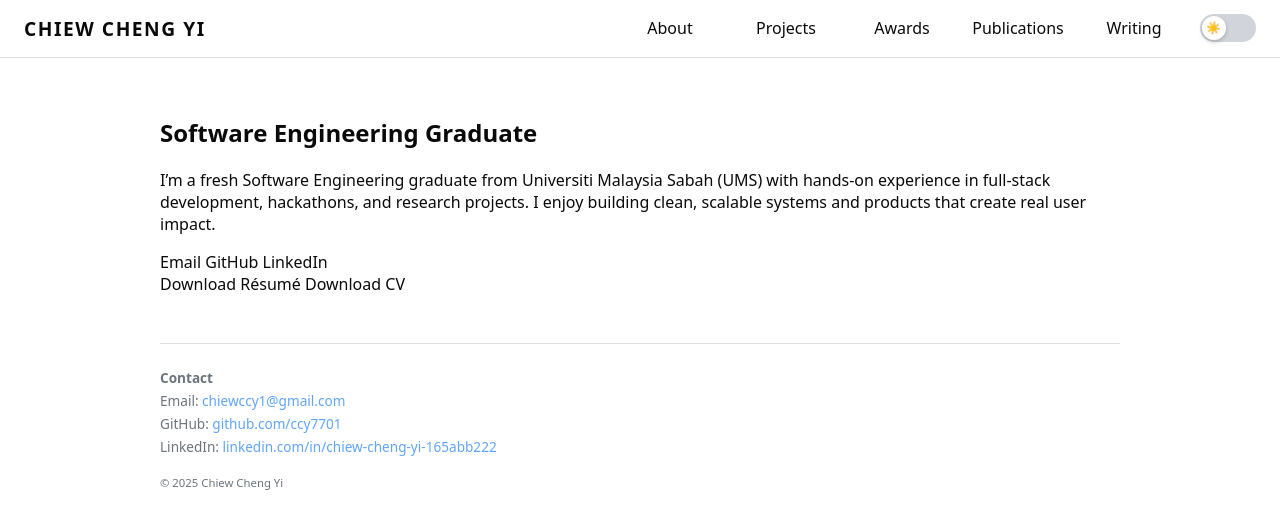
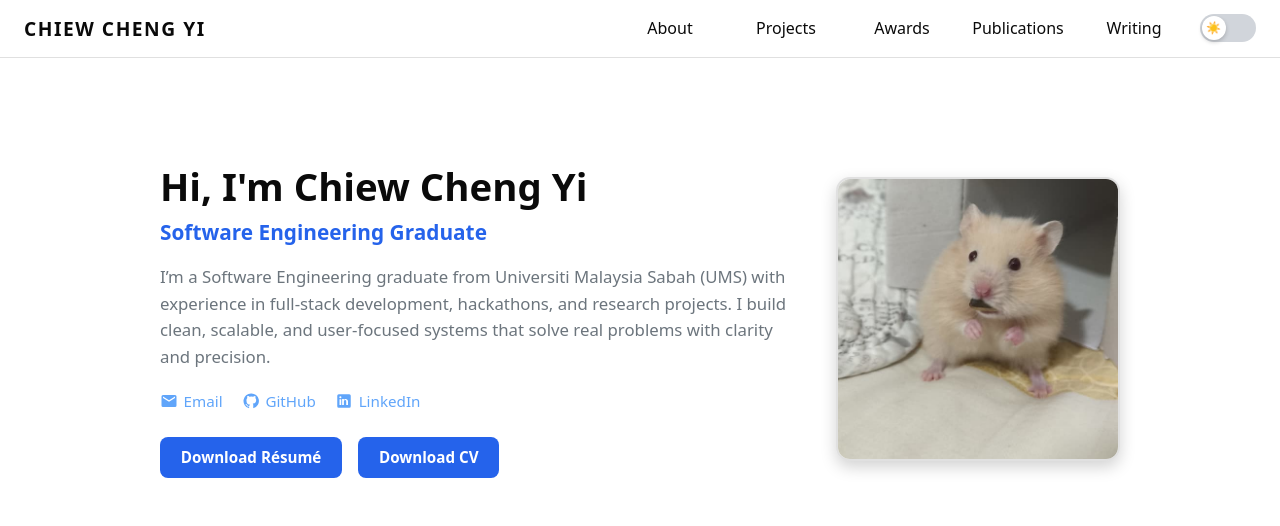
Before and after one commit to ccy7701/my-portfolio, a SvelteKit app: page / in a window 1280 px wide. Shown: the top 526 px of the page. Built offline with nearby package versions, Linux system fonts and the light colour scheme.

Commit message:
Update hero page

```diff
--- /dev/null
+++ b/src/routes/+layout.js
@@ -0,0 +1,5 @@
+export function load({ route }) {
+  return {
+    hideFooter: route.id === '/'
+  };
+}
--- a/src/routes/+layout.svelte
+++ b/src/routes/+layout.svelte
@@ -1,5 +1,7 @@
 <!-- src/routes/+layout.svelte -->
 <script>
+  export let data;
+
   import { onMount } from "svelte";
   import { afterNavigate } from "$app/navigation";
   import { page } from "$app/stores";
@@ -115,6 +117,7 @@
     </div>
   {/key}
 
+  {#if !data?.hideFooter}
     <footer class="footer">
       <div class="footer-inner">
         <div>
@@ -151,6 +154,7 @@
         </div>
       </div>
     </footer>
+  {/if}
 </main>
 
 <!-- GLOBAL LIGHTBOX -->
--- a/src/routes/+page.svelte
+++ b/src/routes/+page.svelte
@@ -1,30 +1,173 @@
-<!-- src/routes/+page.svelte -->
-<section class="hero">
-  <h1>Software Engineering Graduate</h1>
-  <p>
-    I’m a fresh Software Engineering graduate from Universiti Malaysia Sabah (UMS) with hands-on
-    experience in full-stack development, hackathons, and research projects. I enjoy building clean,
-    scalable systems and products that create real user impact.
-  </p>
-  <div class="hero-links">
-    <a class="btn ghost" href="mailto:chiewccy1@gmail.com">Email</a>
-    <a
-      class="btn ghost"
-      href="https://github.com/ccy7701"
-      target="_blank"
-      rel="noopener noreferrer"
-      >GitHub</a
-    >
-    <a
-      class="btn ghost"
-      href="https://www.linkedin.com/in/chiew-cheng-yi-165abb222"
-      target="_blank"
-      rel="noopener noreferrer"
-      >LinkedIn</a
-    >
-  </div>
-  <div class="hero-links secondary">
-    <a class="btn solid" href="/documents/Resume_17112025.pdf" download>Download Résumé</a>
-    <a class="btn solid" href="/documents/CV_17112025.pdf" download>Download CV</a>
+<script>
+  export const hideFooter = true;
+</script>
+
+<section class="hero-pro">
+  <div class="hero-grid">
+
+    <!-- Left: Text -->
+    <div class="hero-text-block">
+      <h1>Hi, I'm Chiew Cheng Yi</h1>
+      <h2 class="subtitle">Software Engineering Graduate</h2>
+
+      <p class="intro">
+        I’m a Software Engineering graduate from Universiti Malaysia Sabah (UMS) with experience in
+        full-stack development, hackathons, and research projects. I build clean, scalable, and
+        user-focused systems that solve real problems with clarity and precision.
+      </p>
+
+      <!-- Social Links -->
+      <div class="social-links">
+        <a href="mailto:chiewccy1@gmail.com" class="icon-link">
+          <svg viewBox="0 0 24 24"><path fill="currentColor" d="M20 4H4a2 2 0 0 0-2 2v12a2
+          2 0 0 0 2 2h16a2 2 0 0 0 2-2V6a2 2 0 0 0-2-2m0 4l-8 5l-8-5V6l8 5l8-5v2Z"/></svg>
+          Email
+        </a>
+
+        <a href="https://github.com/ccy7701" target="_blank" rel="noopener noreferrer" class="icon-link">
+          <svg viewBox="0 0 24 24"><path fill="currentColor" d="M12 2a10 10 0 0 0-3.16 19.49c.5.1.68-.22.68-.48v-1.7c-2.78.6-3.37-1.34-3.37-1.34A2.64 2.64 0 0 0 5
+          16.5c-.91-.62.07-.6.07-.6A2.1 2.1 0 0 1 7 17.34a2.15 2.15 0 0 0 3 .84a2.17 2.17 0 0 1 .63-1.35c-2.22-.26-4.56-1.12-4.56-4.94A3.86 3.86 0 0 1
+          7.12 8.1a3.58 3.58 0 0 1 .1-2.64s.84-.27 2.75 1a9.4 9.4 0 0 1 5 0c1.9-1.27 2.74-1 2.74-1a3.58 3.58 0 0 1 .1 2.64a3.86 3.86 0 0 1
+          1.07 2.7c0 3.84-2.34 4.67-4.57 4.93A2.4 2.4 0 0 1 15 18v3c0 .27.18.59.69.48A10 10 0 0 0 12 2Z"/></svg>
+          GitHub
+        </a>
+
+        <a href="https://www.linkedin.com/in/chiew-cheng-yi-165abb222"
+           target="_blank" rel="noopener noreferrer" class="icon-link">
+          <svg viewBox="0 0 24 24"><path fill="currentColor" d="M19 3a2 2 0 0 1 2 2v14a2 2 0 0 1-2
+          2H5a2 2 0 0 1-2-2V5a2 2 0 0 1 2-2h14M8.34 17.34V9.5H6v7.84h2.34M7.17 8.39A1.39 1.39 0 1 0 7.17 5.6a1.39 1.39 0 0 0 0
+          2.79m10.17 8.95v-4.56c0-2.45-1.31-3.6-3.06-3.6c-1.41 0-2.05.78-2.41 1.33v-1.11H9.5v7.94h2.37v-4.4c0-1.16.22-2.28
+          1.65-2.28c1.41 0 1.43 1.32 1.43 2.35v4.33h2.39Z"/></svg>
+          LinkedIn
+        </a>
+      </div>
+
+      <div class="download-buttons">
+        <a class="download-btn" href="/documents/Resume_17112025.pdf" download>
+          Download Résumé
+        </a>
+        <a class="download-btn" href="/documents/CV_17112025.pdf" download>
+          Download CV
+        </a>
+      </div>
+    </div>
+
+    <!-- Right: Photo -->
+    <div class="hero-photo-wrapper">
+      <img src="./profile.jpeg" alt="Profile photo" class="hero-photo" />
+    </div>
   </div>
 </section>
+
+<style>
+  .hero-pro {
+    margin-top: 4rem;
+  }
+
+  .hero-grid {
+    display: grid;
+    grid-template-columns: 1fr auto;
+    align-items: center;
+    gap: 3rem;
+  }
+
+  /* Mobile */
+  @media (max-width: 800px) {
+    .hero-grid {
+      grid-template-columns: 1fr;
+      text-align: center;
+    }
+    .hero-photo-wrapper {
+      justify-content: center;
+      display: flex;
+    }
+  }
+
+  .hero-text-block h1 {
+    font-size: 2.4rem;
+    margin: 0;
+    font-weight: 700;
+    color: var(--text);
+  }
+
+  .subtitle {
+    font-size: 1.3rem;
+    margin-top: 0.4rem;
+    color: var(--accent);
+    font-weight: 600;
+  }
+
+  .intro {
+    margin-top: 1rem;
+    line-height: 1.6;
+    font-size: 1.05rem;
+    color: var(--text-muted);
+    max-width: 42rem;
+  }
+
+  .social-links {
+    margin-top: 1.25rem;
+    display: flex;
+    gap: 1.2rem;
+    flex-wrap: wrap;
+  }
+
+  .icon-link {
+    display: flex;
+    align-items: center;
+    gap: 0.35rem;
+    font-size: 0.95rem;
+    color: var(--accent-light);
+    transition: opacity 0.2s ease;
+  }
+
+  .icon-link svg {
+    width: 18px;
+    height: 18px;
+  }
+
+  .icon-link:hover {
+    opacity: 0.7;
+  }
+
+  .download-buttons {
+    margin-top: 1.6rem;
+    display: flex;
+    gap: 1rem;
+    flex-wrap: wrap;
+  }
+
+  .download-btn {
+    display: inline-block;
+    padding: 0.65rem 1.3rem;
+    border-radius: 8px;
+    font-weight: 600;
+    font-size: 0.95rem;
+    background: var(--accent);
+    color: white;
+    text-decoration: none;
+    transition: background 0.2s ease, transform 0.15s ease;
+  }
+
+  .download-btn:hover {
+    background: var(--accent-light);
+    transform: translateY(-2px);
+  }
+
+  .download-btn:active {
+    transform: translateY(0);
+  }
+
+  .hero-photo-wrapper {
+    display: flex;
+  }
+
+  .hero-photo {
+    width: 280px;
+    height: 280px;
+    object-fit: cover;
+    border-radius: 14px;
+    box-shadow: 0 6px 16px rgba(0,0,0,0.18);
+    border: 2px solid var(--border);
+  }
+</style>
```
Also changed, not shown: static/profile.jpeg (added). Lines whose indentation alone changed are shown as unchanged.
